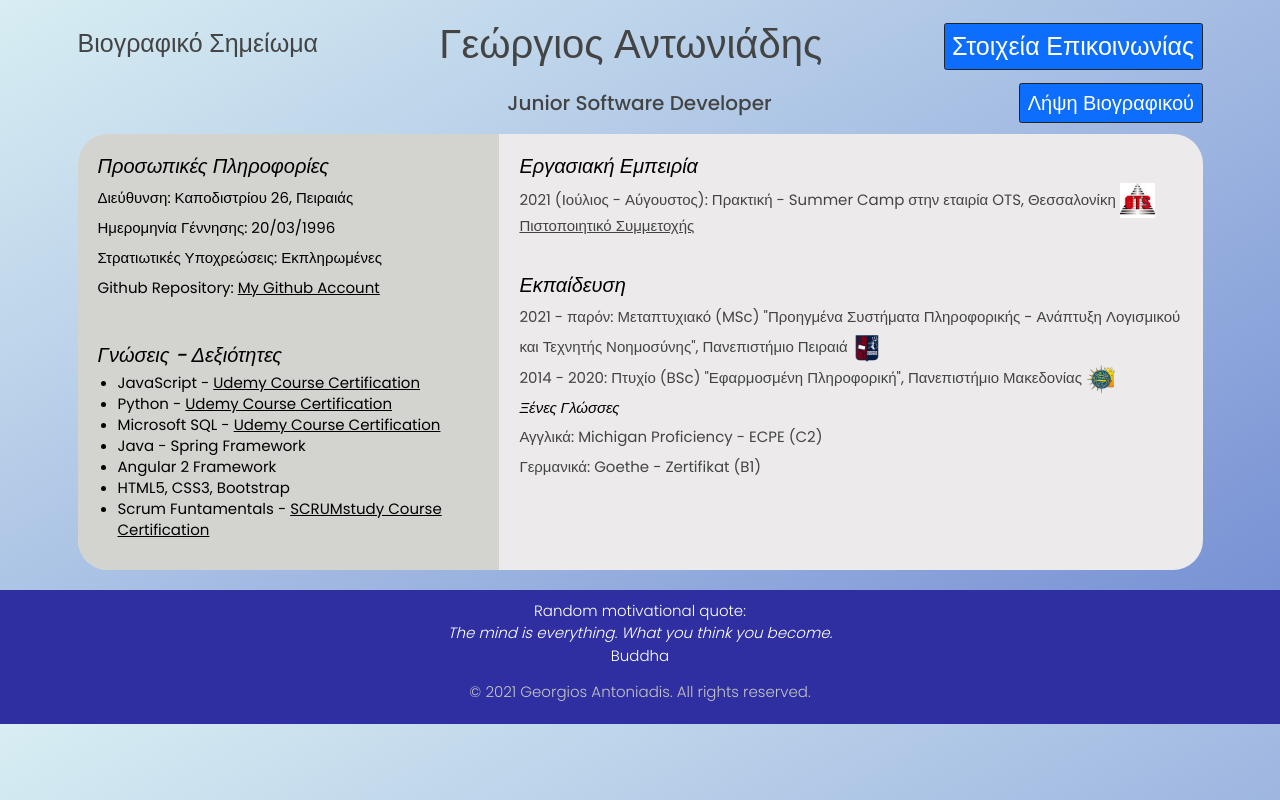
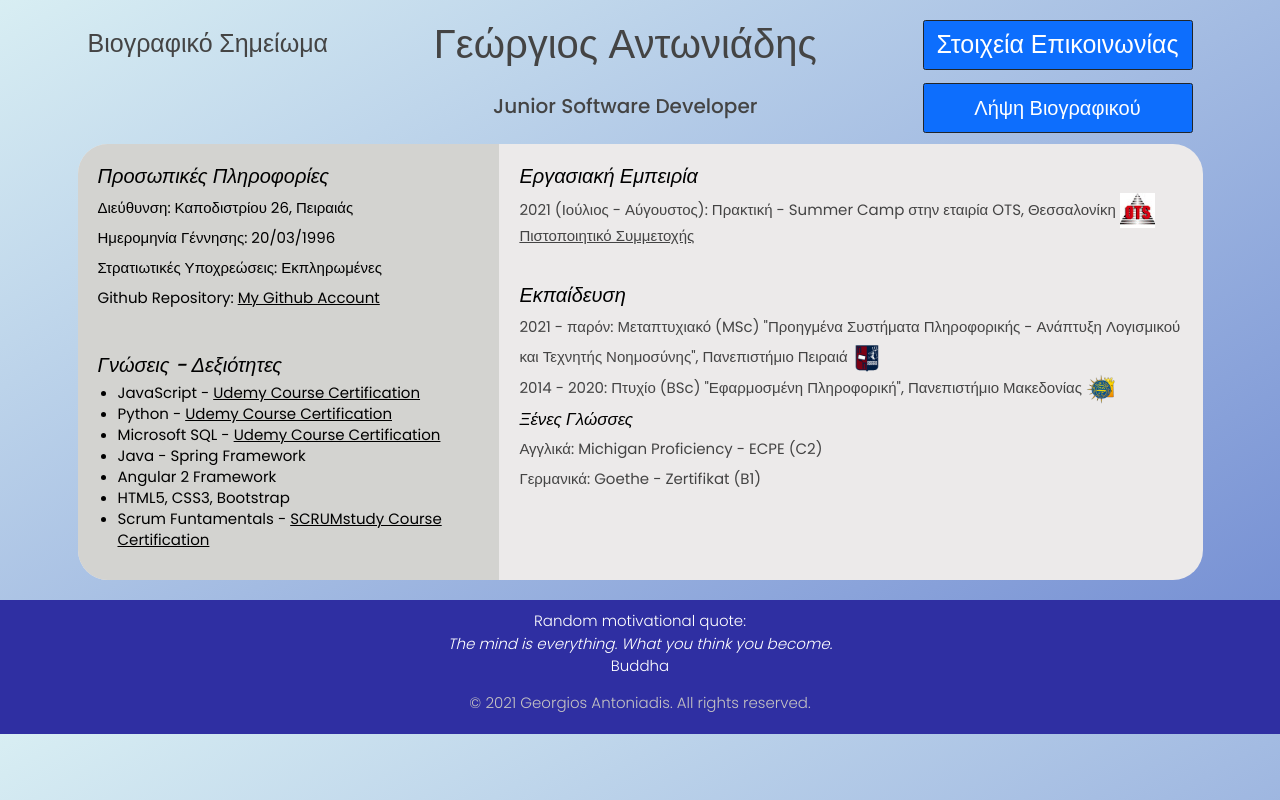
Before and after one commit to George-Anto/my-online-resume, a website built with Parcel: page index.html in a window 1280 px wide. Built offline with nearby package versions, Linux system fonts and the light colour scheme.

Commit message:
flexbox to grid v1

```diff
--- a/index.html
+++ b/index.html
@@ -22,26 +22,26 @@
 	<body>
 		<div class="container">
 			<header>
-				<div class="flex-wrapper-header">
-					<h2 class="header">Βιογραφικό Σημείωμα</h2>
-					<h1 class="header my-name">Γεώργιος Αντωνιάδης</h1>
+				<!-- <div class="flex-wrapper-header"> -->
+				<div class="header-grid">
+					<h2 class="header h-el1">Βιογραφικό Σημείωμα</h2>
+					<h1 class="header my-name h-el2">Γεώργιος Αντωνιάδης</h1>
 					<!-- <button class="header show-modal btn btn-outline-dark border-dark rounded-pill"> -->
-					<button class="header show-modal btn btn-primary border-dark">
+					<button class="header show-modal btn btn-primary border-dark h-el3">
 						Στοιχεία Επικοινωνίας
 					</button>
-				</div>
-				<div class="flex-wrapper-under-header">
-					<!-- Invisible characters to take up space and help align the under-header elements -->
-					<div style="opacity: 0">aaaaaaaaaaaaaaaaaaaaaaaaaaa</div>
-					<h2 class="under-header">Junior Software Developer</h2>
+					<!-- </div> -->
+					<!-- <div class="flex-wrapper-under-header"> -->
+					<!-- <div class="h-el4"></div> -->
+					<h2 class="under-header h-el5">Junior Software Developer</h2>
 					<!-- <a class="under-header" href="/resources/images/uop.png" download="cv" > -->
-					<button class="under-header downloadCV btn btn-primary border-dark">
+					<button class="under-header downloadCV btn btn-primary border-dark h-el6">
 						Λήψη Βιογραφικού
 					</button>
 					<!-- </a> -->
 				</div>
 			</header>
-			<article class="grid">
+			<section class="grid">
 				<div class="gridElement el1">
 					<h3>Προσωπικές Πληροφορίες</h3>
 					Διεύθυνση: Καποδιστρίου 26, Πειραιάς <br />
@@ -129,7 +129,7 @@
 						>Πιστοποιητικό Συμμετοχής
 					</a>
 				</div>
-			</article>
+			</section>
 			<div class="modal-window hidden">
 				<button class="close-modal">&times;</button>
 				<h3 class="modal-title">Μπορείτε να επικοινωνήσετε μαζί μου με τους ακόλουθους τρόπους:</h3>
--- a/style.css
+++ b/style.css
@@ -19,7 +19,7 @@ body {
 	line-height: 1.4;
 	background: linear-gradient(to top left, #6e88d1, #d8eef3);
 }
-
+/*
 .flex-wrapper-header {
 	display: flex;
 	justify-content: space-between;
@@ -37,7 +37,7 @@ body {
 	align-items: baseline;
 	align-items: right;
 	justify-content: space-between;
-}
+} */
 
 .header {
 	font-size: 25px;
@@ -52,6 +52,62 @@ body {
 .under-header {
 	font-size: 20px;
 	flex-shrink: 1;
+}
+
+.header-grid {
+	display: grid;
+	margin: 10px;
+	gap: 10px;
+	/* grid-auto-flow: row dense; */
+	/* border-radius: 30px; */
+	/* border: 2px solid black; */
+	/* background-color: #eceaea; */
+	/* margin-top: 1%; */
+	/* grid-template-columns: repeat(3, 3fr); */
+	/* grid-template-columns: repeat(auto-fit, minmax(250px, 2fr)); */
+	grid-template-columns: 2fr, 3fr, 2fr;
+	/* grid-template-columns: auto minmax(0, 1fr); */
+	/* Defines the space each row will occupy in the grid layout*/
+	/* grid-auto-rows: 110px; */
+	grid-template-areas:
+		"h-a h-b h-c"
+		"h-d h-e h-f";
+}
+
+.h-el1 {
+	grid-area: h-a;
+	/* text-align: center; */
+	/* justify-self: center; */
+	align-self: center;
+}
+.h-el2 {
+	grid-area: h-b;
+	/* text-align: center; */
+	justify-self: center;
+	align-self: center;
+}
+.h-el3 {
+	grid-area: h-c;
+	width: 270px;
+	height: 50px;
+	justify-self: end;
+}
+.h-el4 {
+	grid-area: h-d;
+	justify-self: center;
+}
+.h-el5 {
+	grid-area: h-e;
+	/* text-align: center;
+	align-items: center; */
+	justify-self: center;
+	align-self: center;
+}
+.h-el6 {
+	grid-area: h-f;
+	width: 270px;
+	height: 50px;
+	justify-self: end;
 }
 
 .grid {
@@ -118,6 +174,7 @@ body {
 .el2 h4 {
 	padding-top: 5px;
 	font-style: italic;
+	font-size: 17px;
 	color: black;
 }
 
```
